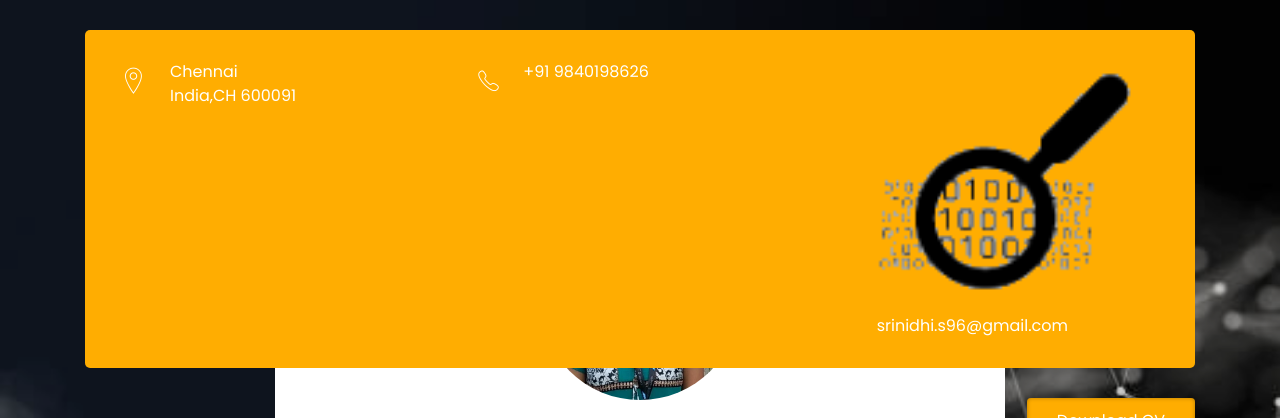
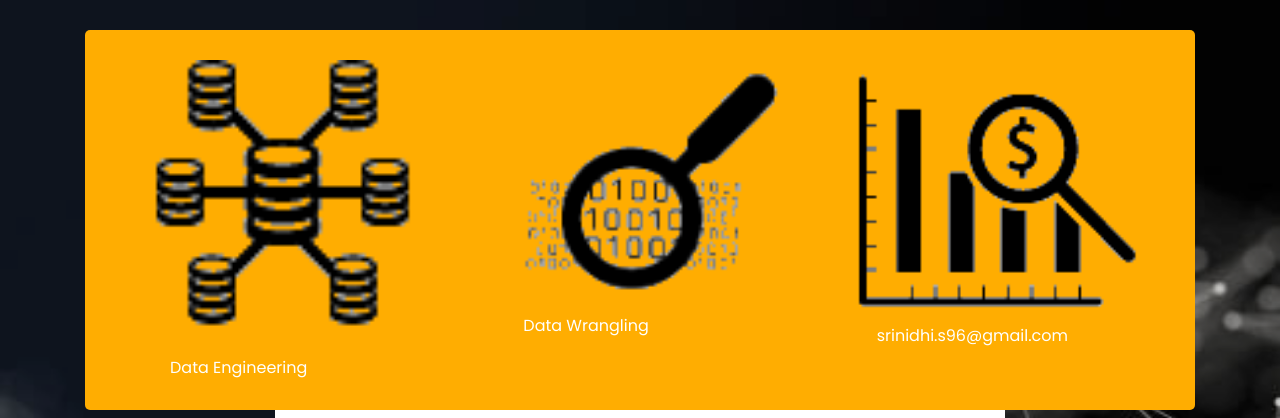
Before and after one commit to Sri-nidhi/datum.github.io, a plain HTML site: page 04-elements.html in a window 1280 px wide. Shown: the top 418 px of the page. Drawn offline with Linux system fonts and the light colour scheme; files whose address does not match are found by name.

Commit message:
add images

```diff
--- a/04-elements.html
+++ b/04-elements.html
@@ -32,19 +32,21 @@
 				<div class="row">
 					<div class="col-sm-6 col-md-6 col-lg-4">
 						<div class="info">
-							<i class="icon ion-ios-location-outline"></i>
+							<!-- <i class="icon ion-ios-location-outline"></i> -->
+							<img src="images/engineering.png" width = "20%" alt=""></a>
 							<div class="right-area">
-								<h5>Chennai </h5>
-								<h5>India,CH 600091</h5>
+
+								<h5>Data Engineering</h5>
 							</div><!-- right-area -->
 						</div><!-- info -->
 					</div><!-- col-sm-4 -->
 
 					<div class="col-sm-6 col-md-6 col-lg-4">
 						<div class="info">
-							<i class="icon ion-ios-telephone-outline"></i>
+							<!-- <i class="icon ion-ios-telephone-outline"></i> -->
+							<img src="images/datawrangling.png" width = "20%" alt=""></a>
 							<div class="right-area">
-								<h5>+91 9840198626</h5>
+								<h5>Data Wrangling</h5>
 
 							</div><!-- right-area -->
 						</div><!-- info -->
@@ -53,7 +55,7 @@
 					<div class="col-sm-6 col-md-6 col-lg-4">
 						<div class="info">
 							<!-- <i class="icon ion-ios-chatboxes-outline"></i> -->
-							<img src="images/datawrangling.png" alt=""></a>
+							<img src="images/analysis.png" width = "20%" alt=""></a>
 							<div class="right-area">
 								<h5>srinidhi.s96@gmail.com</h5>
 
```
Also changed, not shown: 02-cv-boxed.html (+6 -6 lines), 03-cv-business.html (+5 -5 lines), index.html (+8 -6 lines).
